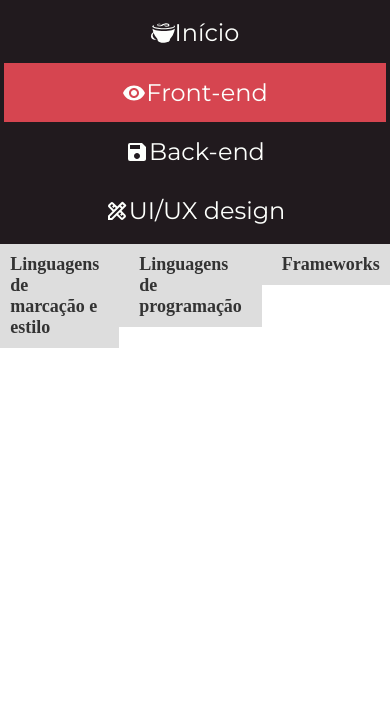
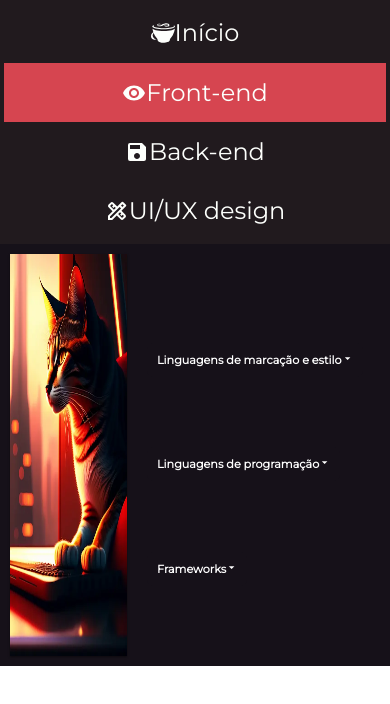
Before and after one commit to FilipeSall/Estudograma, a React (Create React App) app: page /front-end in a window 390 px wide. Shown: the top 704 px of the page. Built offline with nearby package versions, Linux system fonts and the light colour scheme.

Commit message:
acrescentando elementos na pag front

```diff
--- a/src/components/Calendar/Calendar.css
+++ b/src/components/Calendar/Calendar.css
@@ -152,4 +152,7 @@
         width: 100vw;
         height: 100%;
     }
+    .calendar-header{
+      width: 95vw;
+    }
   }
--- a/src/components/ToDoList/ToDoList.css
+++ b/src/components/ToDoList/ToDoList.css
@@ -150,3 +150,16 @@
 .todo-display li.new-item {
     animation: fade-in 0.5s ease-out;
 }
+
+@media screen and (max-width:786px) {
+    .todo-title{
+        font-size: 2rem;
+    }
+    .todo-add{
+        width: auto;
+    }
+    .todo-button{
+        width: 20vw;
+        font-size: 0.6rem;
+    }
+}
--- a/src/components/frontEnd/FrontEnd.js
+++ b/src/components/frontEnd/FrontEnd.js
@@ -6,6 +6,7 @@ import { AiFillHtml5 } from "react-icons/ai";
 import { FaCss3Alt, FaReact } from "react-icons/fa";
 import { IoLogoJavascript } from "react-icons/io";
 import { BsFillBootstrapFill } from "react-icons/bs";
+import FrontEndImg from '../../assets/imgs/frontEndIndex.webp';
 
 function FrontEnd() {
 
@@ -34,7 +35,8 @@ function FrontEnd() {
                     icon: <IoLogoJavascript />,
                     herf:'/front-end/javascript'
                 }
-            ]
+            ],
+            isActive: false,
         },
         {
             title: 'Frameworks',
@@ -50,13 +52,14 @@ function FrontEnd() {
                     href: '/front-end/bootstrap',
                 },
             ],
+            isActive: false,
         },
     ]
 
 
     return (
         <section>
-            <Menu links={links} />
+            <Menu links={links} img={FrontEndImg} alt='Secção front-end' />
             <Routes>
                 <Route path='/html' element={<p>html5</p>} />
 
--- a/src/components/menuNav/Menu.css
+++ b/src/components/menuNav/Menu.css
@@ -1,40 +1,165 @@
 .nav__container {
   display: flex;
-    justify-content: center;
   user-select: none;
+  font-family: 'Montserrat', sans-serif;
+  background-color: #161119;
+  color: #fff;
+  padding: 10px;
+  animation: animeLeft .3s forwards ease;
+}
+
+.nav-img {
+  max-width: 30vw;
+  box-shadow: 0 1px 2px rgba(0, 0, 0, 0.5);
+}
+
+.nav__links-wrapper {
+  display: flex;
+  flex-grow: 1;
+  margin-left: 20px;
+  margin-top: 5%;
+  justify-content: space-evenly;
 }
 
 .nav__links-container {
   list-style: none;
   margin: 0;
   padding: 0;
-    width: 100%;
+  display: flex;
+  align-items: center;
+  flex-direction: column;
 }
 
 .nav__links-title {
-    display: block;
-    padding: 10px 20px;
-    background-color: #ddd;
-    color: #333;
-    font-size: 18px;
+  padding: 10px;
+  font-size: 16px;
   font-weight: bold;
   cursor: pointer;
   transition: background-color 0.3s ease;
+  border-radius: 6px;
 }
 
 .nav__links-title:hover {
-    background-color: #bbb;
+  background-color: #232028;
+}
+
+.activeNav {
+  background-color: #e85a4f;
+  color: #fff;
+}
+
+.inactiveNav {
+  background-color: #161119;
+  color: #fff;
 }
 
 .nav__links-item {
-    display: block;
-    padding: 10px 20px;
-    background-color: #fff;
-    color: #333;
+  display: flex;
+  align-items: center;
+  width: 100%;
+  padding: 10px;
   text-decoration: none;
   transition: background-color 0.3s ease;
+  animation: animeDown .3s forwards ease;
+
 }
 
 .nav__links-item:hover {
-    background-color: #f2f2f2;
+  background-color: #232028;
+  border-radius: 4px;
 }
+
+@keyframes animeLeft {
+  0% {
+    opacity: 0;
+    transform: translateX(-10px);
+  }
+  100% {
+    opacity: 1;
+    transform: translateX(0);
+  }
+}
+
+@keyframes animeDown {
+  0% {
+    opacity: 0;
+    transform: translateY(-10px);
+  }
+  100% {
+    opacity: 1;
+    transform: translateY(0);
+  }
+}
+
+.nav__links-container ul {
+  margin: 0;
+  padding: 0;
+  list-style: none;
+  position: relative;
+}
+
+.nav__links-container ul li {
+  position: relative;
+  margin: 0;
+  padding: 0;
+}
+
+.nav__links-container ul li a {
+  display: block;
+  padding: 10px;
+  text-decoration: none;
+  transition: background-color 0.3s ease;
+  color: #fff;
+}
+
+.nav__links-container ul li:hover > ul {
+  opacity: 1;
+  visibility: visible;
+}
+
+.nav__links-container ul ul {
+  position: absolute;
+  top: 100%;
+  opacity: 0;
+  visibility: hidden;
+  background-color: #232028;
+  width: 200px;
+  transform: translateY(-10px);
+  transition: all 0.3s ease;
+}
+
+.nav__links-container ul ul li {
+  display: block;
+}
+
+.nav__links-container ul ul li a {
+  display: block;
+  padding: 10px;
+  text-decoration: none;
+  transition: background-color 0.3s ease;
+  color: #fff;
+}
+
+.nav__links-container ul ul li:hover > ul {
+  opacity: 1;
+  visibility: visible;
+  transform: translateY(0);
+}
+
+@media screen and (max-width:768px) {
+  .nav__container{
+    height: 50vh;
+  }
+
+  .nav__links-wrapper{
+    flex-direction: column;
+    align-items: flex-start;
+  }
+
+  .nav__links-title{
+    font-size: 0.7rem;
+  }
+  .nav__links-item{
+    font-size: 0.7rem;
+  }
+}
--- a/src/components/menuNav/Menu.js
+++ b/src/components/menuNav/Menu.js
@@ -1,24 +1,36 @@
 import React, { useState } from "react";
 import "./Menu.css";
 import { Link } from "react-router-dom";
+import { IoMdArrowDropdown, IoMdArrowDropup } from "react-icons/io";
 
-function Menu({ links }) {
-  const [activeDropdown, setActiveDropdown] = useState(null);
+function Menu({ links, img, alt }) {
+  const [items, setItems] = useState(links.map(() => ({ isOpen: false, isActive: false })));
+
+  const handleItemClick = (index) => {
+    setItems((prevItems) =>
+      prevItems.map((item, i) => ({
+        isOpen: index === i ? !item.isOpen : false,
+        isActive: index === i ? !item.isActive : false,
+      }))
+    );
+  };
 
   return (
     <nav className="nav__container">
+      <img className='nav-img' src={img} alt={alt} />
+      <div className="nav__links-wrapper">
         {links.map((link, i) => (
           <ul
-          className="nav__links-container"
+            className={`nav__links-container`}
             key={i}
           >
             <h1
-            className="nav__links-title"
-            onClick={() => setActiveDropdown(activeDropdown === i ? false : i)}
+              className={`nav__links-title ${items[i].isActive ? 'activeNav' : 'inactiveNav'}`}
+              onClick={() => handleItemClick(i)}
             >
-            {link.title}
+              {link.title}{items[i].isOpen === true ? <IoMdArrowDropup /> :<IoMdArrowDropdown /> }
             </h1>
-          {activeDropdown === i &&
+            {items[i].isOpen &&
               link.dropdownItems.map((item, j) => (
                 <Link className="nav__links-item" key={j} to={item.href}>
                   {item.icon}
@@ -27,6 +39,7 @@ function Menu({ links }) {
               ))}
           </ul>
         ))}
+      </div>
     </nav>
   );
 }
--- a/src/index.css
+++ b/src/index.css
@@ -15,6 +15,7 @@ a{
 
 :root{
   --black:#211A1E;
+  --lowBlack:#35282f;
   --blue:#2F6690;
   --red:#D64550;
   --white:#FDFFFC;
```
Also changed, not shown: src/assets/imgs/frontEndIndex.webp (added). Lines whose indentation alone changed are shown as unchanged.
